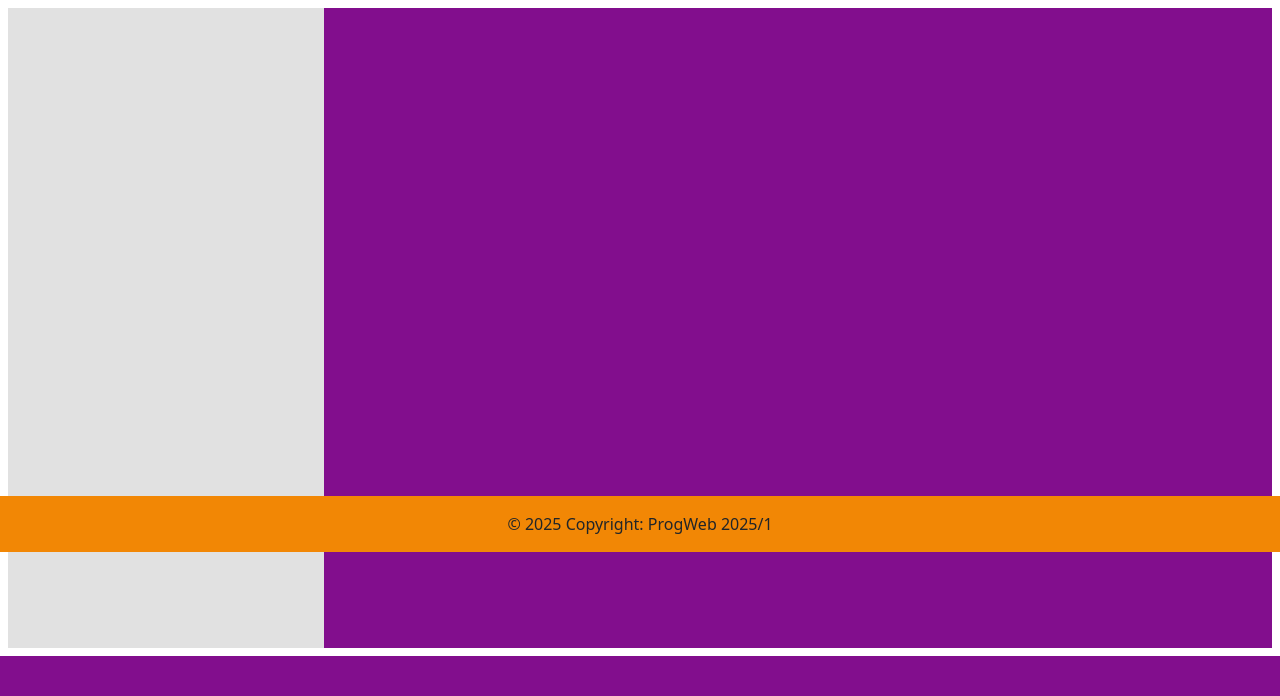
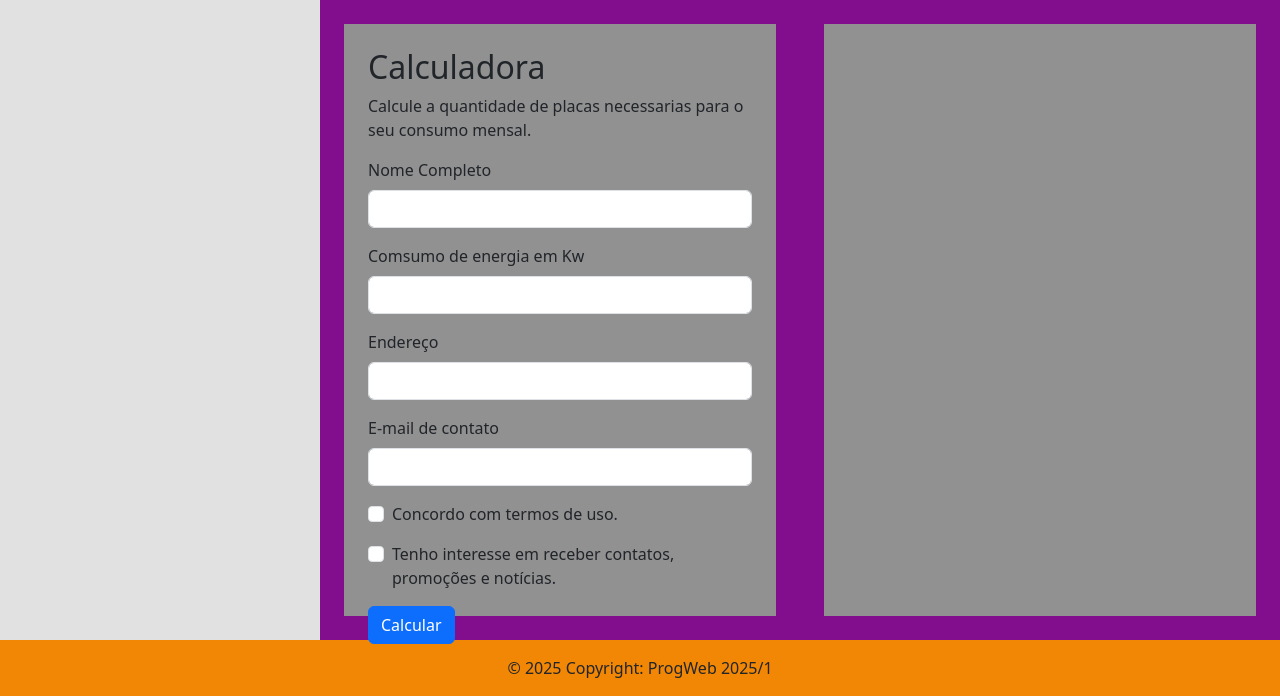
Before and after one commit to EduardoLCSG/ProgWeb25-1, a PHP site: page /pages/calculadora.php in a window 1280 px wide. Shown: the part 248-944 px from the top of the page. Before the commit the page ends 904 px from the top, so only its background shows below. Run offline with PHP 8.4, Linux system fonts and the light colour scheme.

Commit message:
HTML da calculadora

```diff
--- a/public/components/footer.php
+++ b/public/components/footer.php
@@ -1,4 +1,4 @@
-<footer class="text-center fixed-bottom" style="background-color: #F28705;">
+<footer class="text-center" style="background-color: #F28705;">
     <div class="text-center p-3">
         © 2025 Copyright: ProgWeb 2025/1
     </div>
--- a/public/pages/calculadora.php
+++ b/public/pages/calculadora.php
@@ -9,9 +9,54 @@
 
 <body class="w-100">
     <?php require_once '../components/header.php'; ?>
-    <main class="m-2 d-flex" style="height: 640px;">
-        <div class="w-25 h-100" style="background-color: #e1e1e1;"> </div>
-        <div class="w-75 h-100 d-flex" style="background-color: #820e8d;"></div>
+    <main class="d-flex" style="height: 640px;">
+        <div class="w-25 h-100" style="background-color: #e1e1e1;">
+
+        </div>
+        <div class="w-75 h-100 d-flex" style="background-color: #820e8d;">
+            <div class="m-4 w-50" style="background-color: #919191;">
+                <div class="m-4">
+                    <h2>Calculadora</h2>
+                    <p>Calcule a quantidade de placas necessarias para o seu consumo mensal.</p>
+                    <form>
+                      <div class="mb-3">
+                        <label for="nome" class="form-label">Nome Completo</label>
+                        <input type="text" class="form-control" id="nome" aria-describedby="emailHelp">
+                      </div>
+                      <div class="mb-3">
+                        <label for="consumoKw" class="form-label">Comsumo de energia em Kw</label>
+                        <input type="number" class="form-control" id="consumoKw" aria-describedby="emailHelp">
+                      </div>
+                      <div class="mb-3">
+                        <label for="endereco" class="form-label">Endereço</label>
+                        <input type="text" class="form-control" id="endereco">
+                      </div>
+                      <div class="mb-3">
+                        <label for="email" class="form-label">E-mail de contato</label>
+                        <input type="email" class="form-control" id="email">
+                      </div>
+                      <div class="mb-3 form-check">
+                        <input type="checkbox" class="form-check-input" id="exampleCheck1" required>
+                        <label class="form-check-label" for="exampleCheck1">Concordo com termos de uso.</label>
+                      </div>
+                      <div class="mb-3 form-check">
+                        <input type="checkbox" class="form-check-input" id="exampleCheck1">
+                        <label class="form-check-label" for="exampleCheck1">Tenho interesse em receber contatos, promoções e notícias.</label>
+                      </div>
+                      <button type="submit" class="btn btn-primary">Calcular</button>
+                    </form>
+                </div>
+              </div>
+              <div class="m-4 w-50" style="background-color: #919191;">
+                <div class="m-4">
+                    <span id="resultado">
+
+                    </span>
+
+                </div>
+              </div>
+
+        </div>
     </main>
     <?php require_once '../components/footer.php'; ?>
 </body>
```
